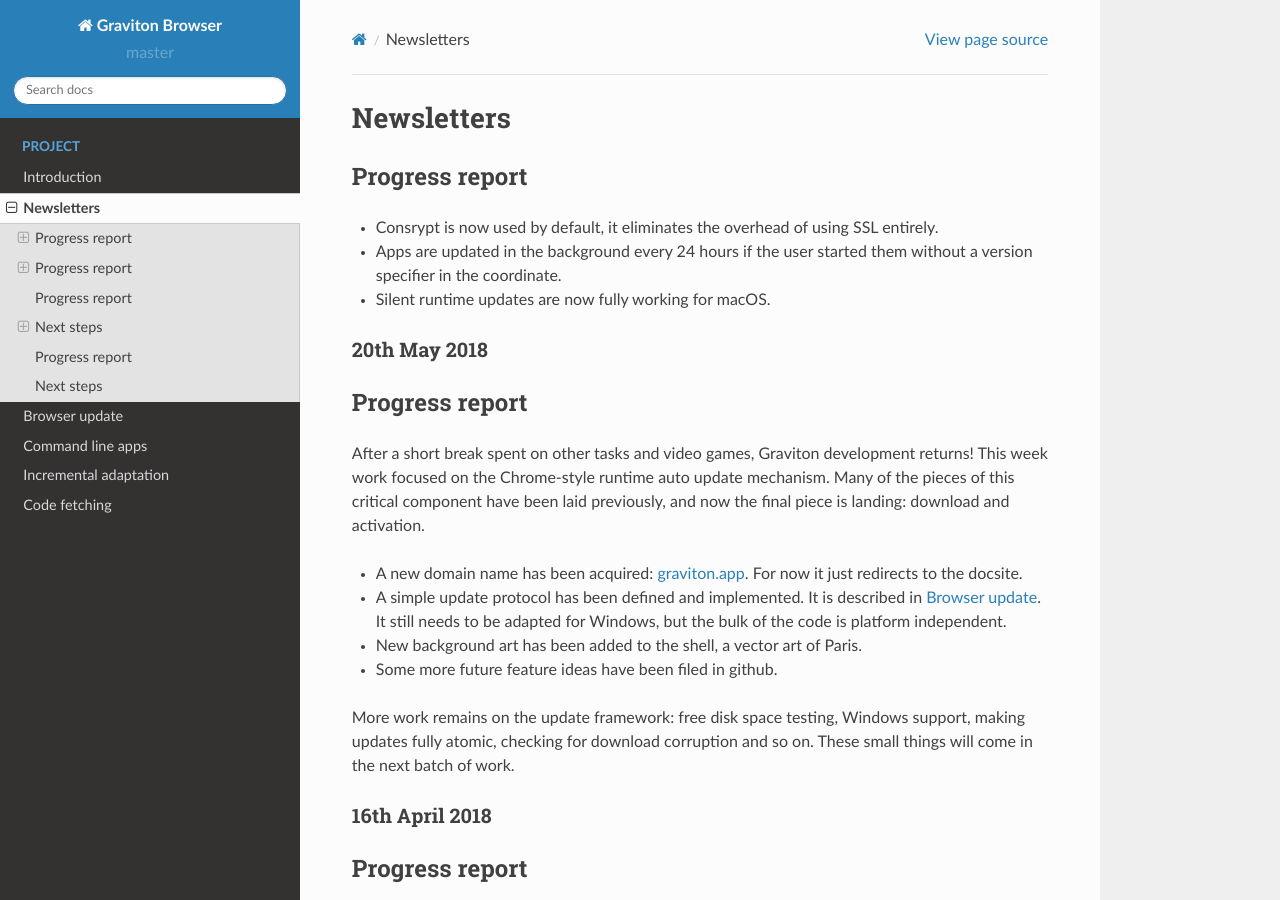
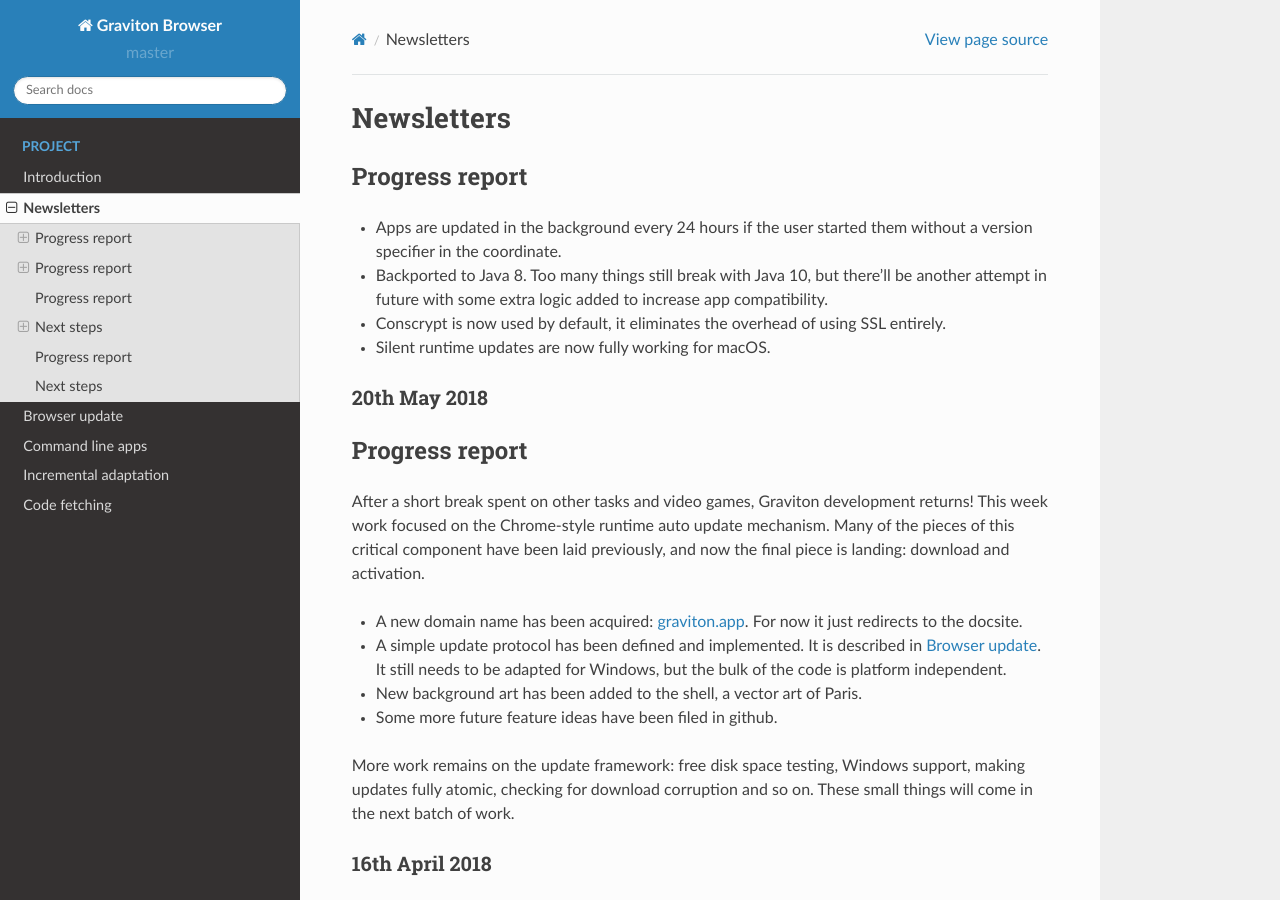
Before and after one commit to graviton-browser/graviton-browser, a Sphinx documentation site: the page built from website/source/newsletters.rst, in a window 1280 px wide and 900 px high. Built offline with Sphinx 7.4.7 and the Read the Docs theme 2.0.0, drawn with Linux system fonts in a browser that asks for light colours.

Commit message:
Minor: update newsletter / changelog

```diff
--- a/website/source/newsletters.rst
+++ b/website/source/newsletters.rst
@@ -7,8 +7,10 @@
 Progress report
 ^^^^^^^^^^^^^^^
 
-* Consrypt is now used by default, it eliminates the overhead of using SSL entirely.
 * Apps are updated in the background every 24 hours if the user started them without a version specifier in the coordinate.
+* Backported to Java 8. Too many things still break with Java 10, but there'll be another attempt in future with some extra logic added
+  to increase app compatibility.
+* Conscrypt is now used by default, it eliminates the overhead of using SSL entirely.
 * Silent runtime updates are now fully working for macOS.
 
 20th May 2018
```
